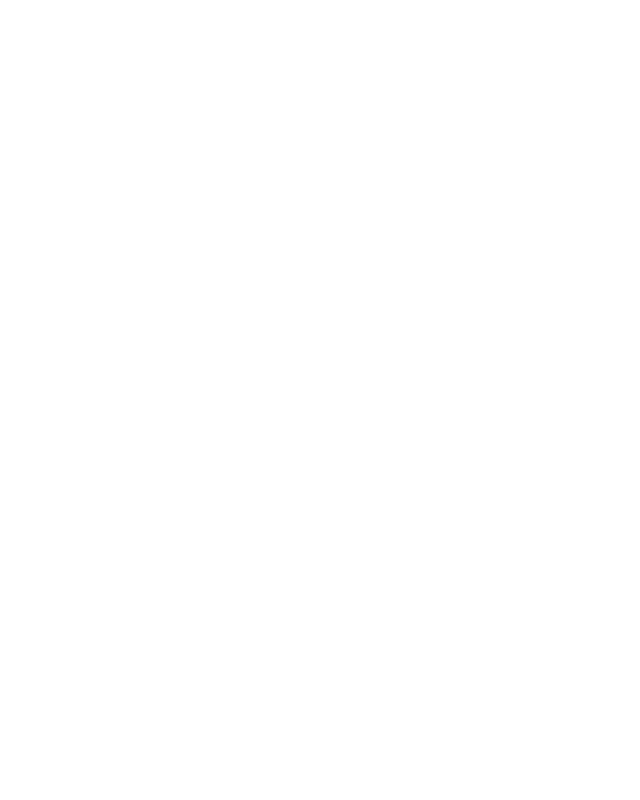
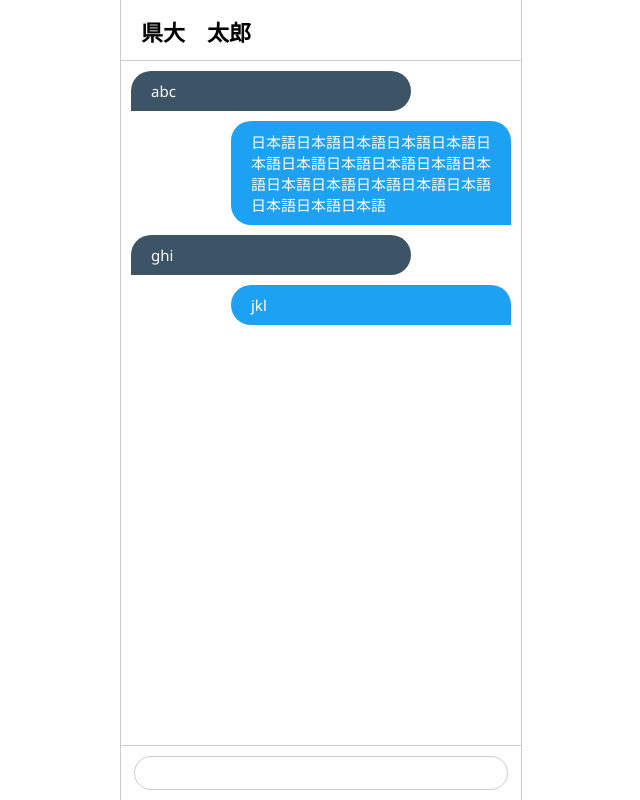
Before and after one commit to tic-matching/matching-client, a React (Create React App) app: page /Chat in a window 1280 px wide. Shown: the whole page, without its empty margins (319-959 px from the left). Built offline with nearby package versions, Linux system fonts and the light colour scheme.

Commit message:
Add chat

```diff
--- a/src/App.js
+++ b/src/App.js
@@ -8,12 +8,14 @@
 
 import Welcome from "./Welcome";
 import Registration from "./Registration";
+import Chat from "./Chat";
 
 function App() {
   return (
     <Router>
         <Route exact path="/" component={Welcome}></Route>
         <Route path="/Registration" component={Registration}></Route>
+        <Route path="/Chat" component={Chat}></Route>
     </Router>
   );
 }
--- /dev/null
+++ b/src/Chat.js
@@ -0,0 +1,125 @@
+import React, {Component} from "react";
+import styled from "styled-components";
+
+const sampleProps = {
+	myId: "my",
+	headerName: "県大　太郎",
+	data: [{
+		id: "",
+		text: "abc",
+	},{
+		id: "my",
+		text: "日本語日本語日本語日本語日本語日本語日本語日本語日本語日本語日本語日本語日本語日本語日本語日本語日本語日本語日本語",
+	},{
+		id: "",
+		text: "ghi",
+	},{
+		id: "my",
+		text: "jkl",
+	}]
+}
+
+export default function(props){
+	props = sampleProps;
+	return(
+		<Container>
+			<Header>
+				<HeaderName>{props.headerName}</HeaderName>
+			</Header>
+			<ChatContainer>
+				{props.data.map(d =>(
+					<>
+						{d.id === props.myId && (
+							<ChatItemRight>
+								<Text>{d.text}</Text>
+							</ChatItemRight>
+						)}
+						{d.id !== props.myId && (
+							<ChatItemLeft>
+								<Text>{d.text}</Text>
+							</ChatItemLeft>
+						)}
+					</>
+				))}
+			</ChatContainer>
+			<InputContainer>
+				<Input />
+			</InputContainer>
+		</Container>
+	)
+}
+
+const Container = styled.div`
+	display: flex;
+	flex-direction: column;
+	width: 400px;
+	min-height: 100%;
+	margin: auto;
+
+	border-style: solid;
+	border-width: 0px 1px;
+	border-color: #ccc;
+`;
+
+const Header = styled.div`
+	border: solid;
+	border-width: 0px 0px 1px 0px;
+	border-bottom-color: #ccc;
+`;
+
+const HeaderName = styled.div`
+	font-weight: 1000;
+	font-size: 22px;
+	height: 40px;
+	padding: 15px 10px 5px 20px;
+`;
+
+const ChatContainer = styled.div`
+	flex: 1;
+	overflow-y: scroll;
+`;
+
+const ChatItem = styled.div`
+	font-size: 15px;
+	color: #fff;
+	max-width: 60%;
+	padding: 10px 20px;
+	margin: 10px;
+`;
+
+const ChatItemLeft = styled(ChatItem)`
+	background-color: #3d5466;
+	margin-right: auto;
+	border-top-right-radius: 20px;
+	border-bottom-right-radius: 20px;
+	border-top-left-radius: 20px;
+`;
+
+const ChatItemRight = styled(ChatItem)`
+	background-color: #1da1f2;
+	margin-left: auto;
+	border-top-right-radius: 20px;
+	border-bottom-left-radius: 20px;
+	border-top-left-radius: 20px;
+`;
+
+const Text = styled.span`
+	font-family: "Segoe UI", Meiryo, system-ui;
+	font-weight: 400;
+	display: inline;
+`;
+
+const InputContainer = styled.div`
+	border-top: solid 1px #ccc;
+`;
+
+const Input = styled.input`
+	display: block;
+	font-size: 15px;
+	width: 90%;
+	height: 30px;
+	margin: 10px auto;
+	padding-left: 10px;
+	border: solid 1px #ccc;
+	border-radius: 100px;
+`;
```
